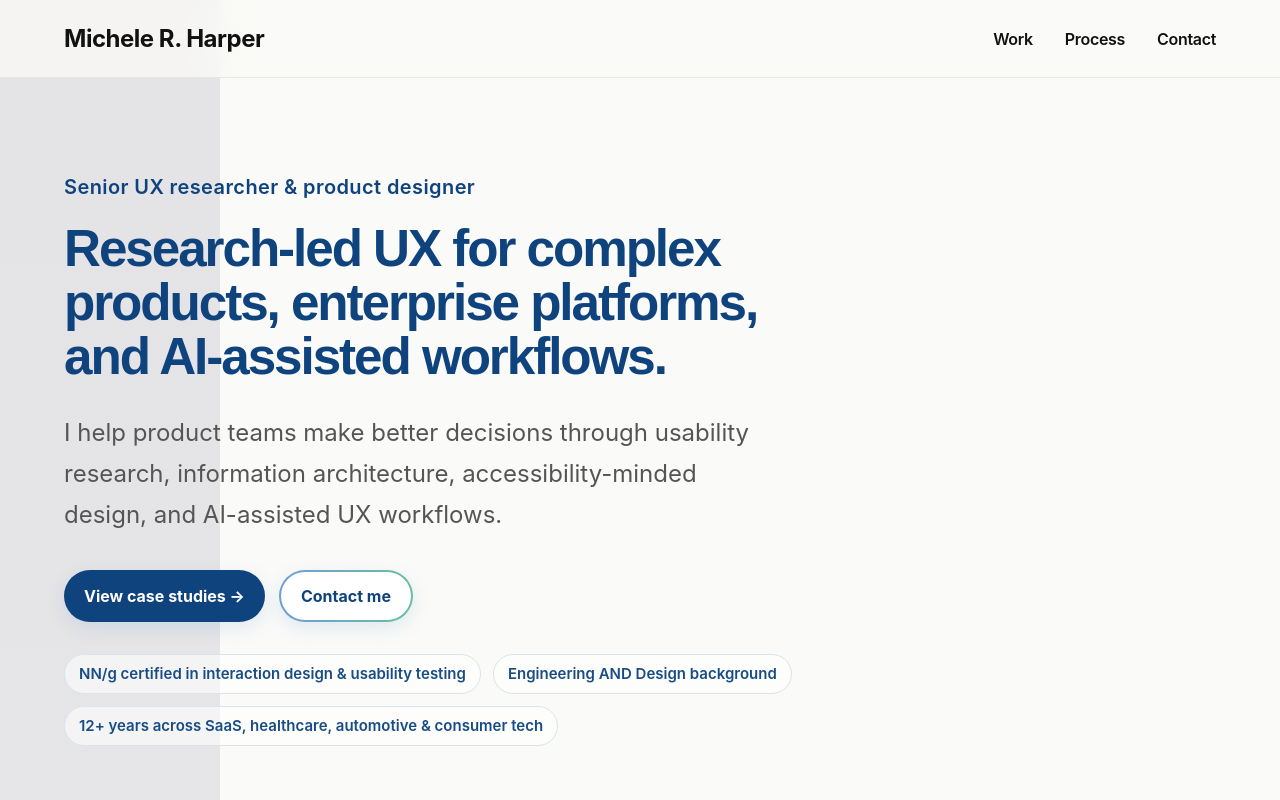
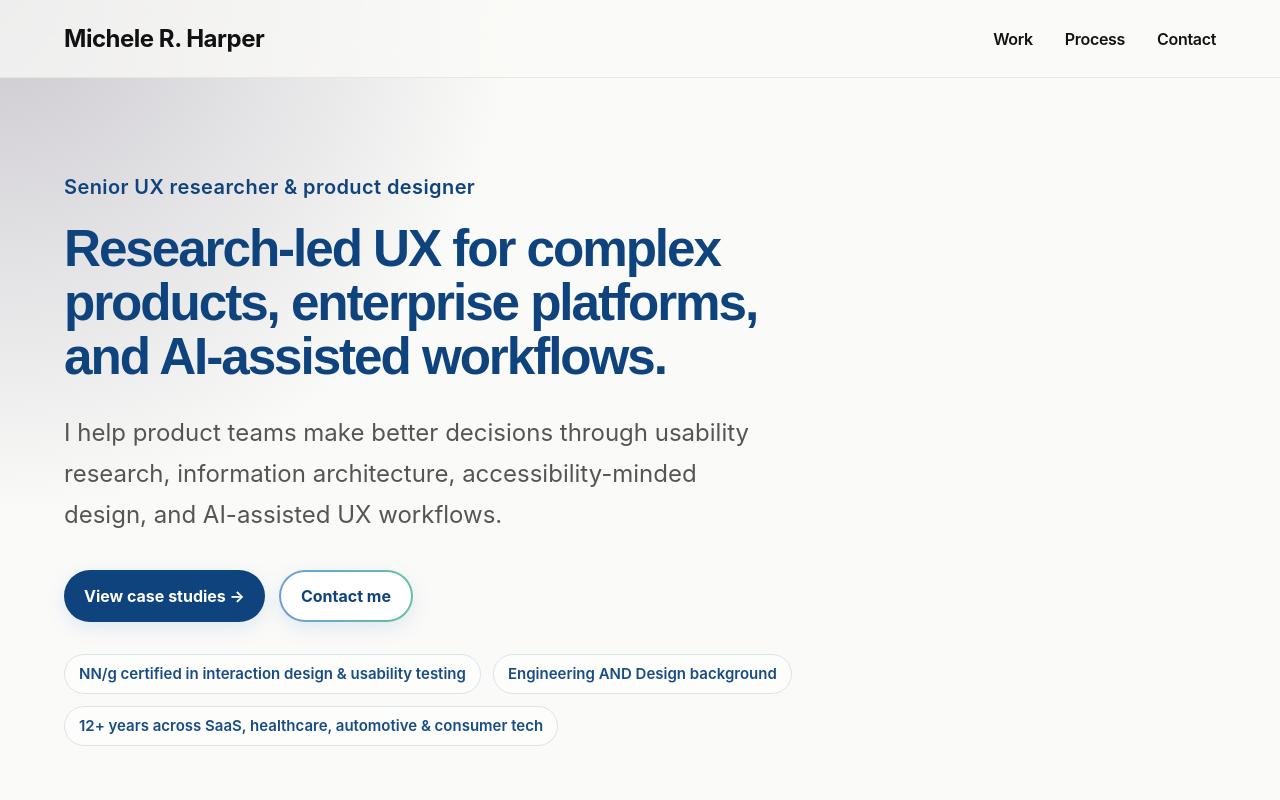
Before and after one commit to micheleroohani/michele-harper-portfolio, a React (Vite) app: page / in a window 1280 px wide. Shown: the top 800 px of the page. Built offline with nearby package versions, Linux system fonts and the light colour scheme.

Commit message:
Refactor background styles in style.css
Removed linear gradient background and adjusted background property.

```diff
--- a/src/style.css
+++ b/src/style.css
@@ -11,18 +11,9 @@ body {
   font-family: Inter, ui-sans-serif, system-ui, -apple-system, BlinkMacSystemFont, "Segoe UI", sans-serif;
   color: #1e1e1e;
   background:
-    linear-gradient(
-      to bottom,
-      rgba(92, 84, 112, 0.14) 0%,
-      rgba(92, 84, 112, 0.10) 40%,
-      rgba(92, 84, 112, 0.05) 75%,
-      transparent 100%
-    ),
+    radial-gradient(circle at top left, rgba(92, 84, 112, 0.30), transparent 32rem),
     #fafaf8;
-  background-repeat: no-repeat;
-  background-size: 220px 100%;
 }
-
 a {
   color: inherit;
   text-decoration: none;
```
